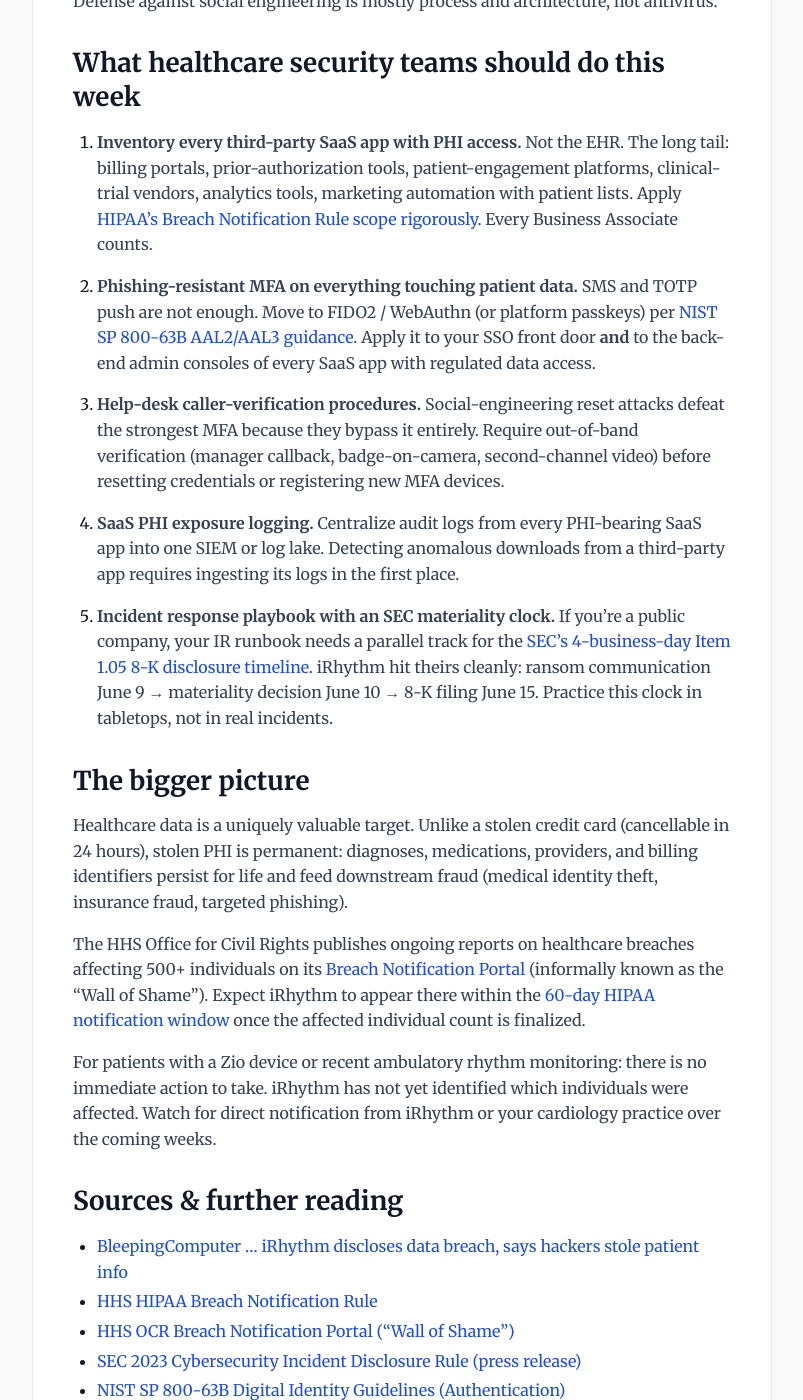
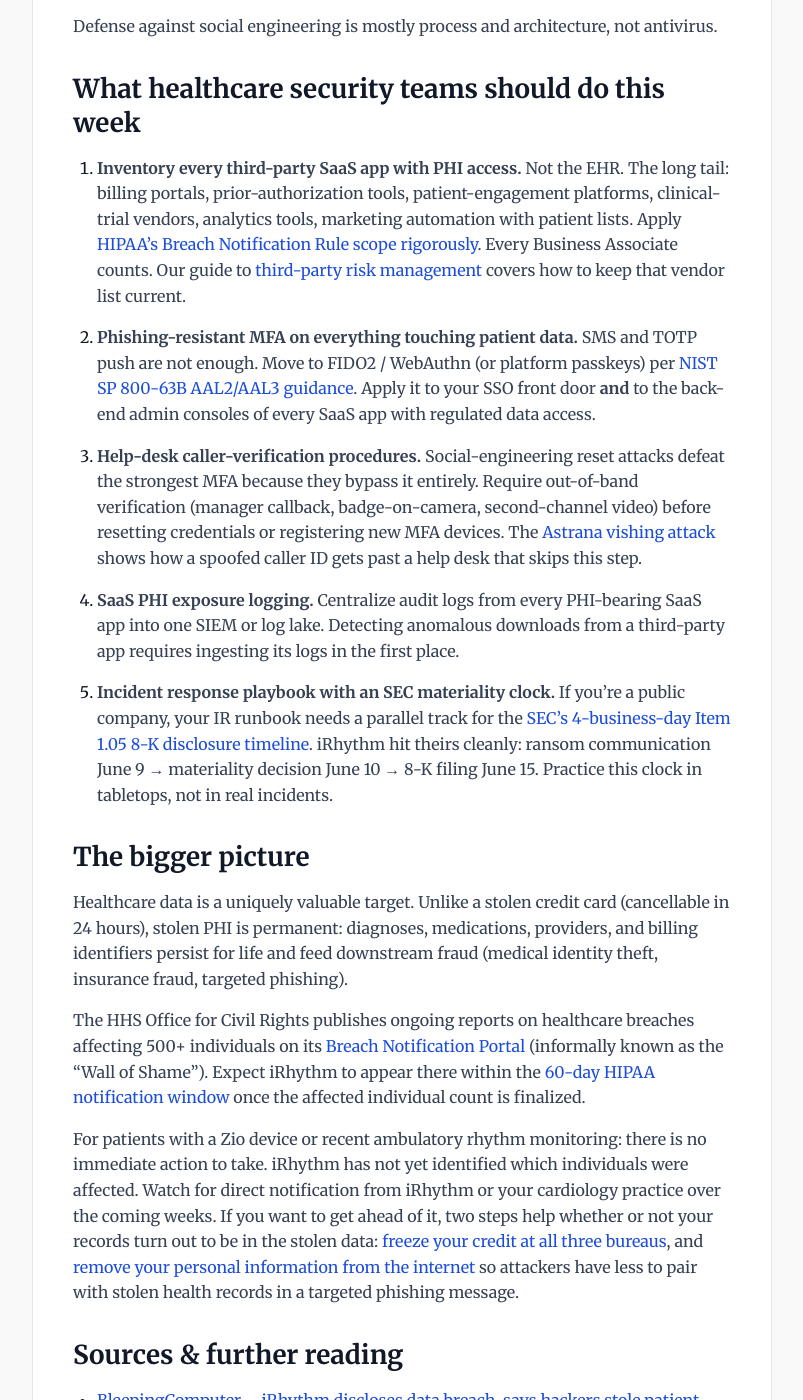
Before and after one commit to mda1125/bytesizedsecurity, a Jekyll site: the page built from _posts/2026-06-16-irhythm-data-breach-12-million-patient-records-exposed.md, in a window 1280 px wide and 1400 px high, scrolled down 2843 px. Shown: the whole window, without its empty margins (64-867 px from the left). Built offline with Jekyll 4.4.1, drawn with Linux system fonts in a browser that asks for light colours; comment, search, counter and statistics services are not loaded; some of the changed text lies outside the part shown.

Commit message:
Link the iRhythm breach post to five evergreen guides. (#33)
The post drives about a third of impressions and two-thirds of clicks but
had no internal links, so its readers had nowhere to go next. Adds links to
the privacy and credit-freeze guides for affected patients, and to the
phishing, third-party risk and vishing posts for security teams.

Co-authored-by: Marc David <marc.david@omadahealth.com>
Co-authored-by: Claude Opus 5.5 (1M context) <noreply@anthropic.com>

```diff
--- a/_posts/2026-06-16-irhythm-data-breach-12-million-patient-records-exposed.md
+++ b/_posts/2026-06-16-irhythm-data-breach-12-million-patient-records-exposed.md
@@ -46,7 +46,7 @@ iRhythm operates the **Zio**, a wearable continuous-ECG monitoring patch. Cardio
 
 The dataset is among the largest curated heart-rhythm corpuses in healthcare. While the exact count of affected individuals has not been published, the breach's potential reach is meaningful both for affected patients (HIPAA notifications under the Breach Notification Rule will follow) and for iRhythm's clinical research pipeline if proprietary data was exfiltrated.
 
-The bigger story is the **initial access vector**. Per iRhythm's own filing, attackers used social engineering to reach third-party-hosted business apps holding patient data. Not a zero-day. Not an unpatched VPN. People tricked into approving access or surrendering credentials.
+The bigger story is the **initial access vector**. Per iRhythm's own filing, attackers used social engineering to reach third-party-hosted business apps holding patient data. Not a zero-day. Not an unpatched VPN. People tricked into approving access or surrendering credentials. That is the same reason [modern phishing beats password resets](/2026/06/19/modern-phishing-why-password-resets-fail/): the lure targets the person, not the system.
 
 This matches the dominant healthcare-breach pattern of 2026:
 
@@ -59,11 +59,11 @@ Defense against social engineering is mostly process and architecture, not antiv
 
 ## What healthcare security teams should do this week
 
-1. **Inventory every third-party SaaS app with PHI access.** Not the EHR. The long tail: billing portals, prior-authorization tools, patient-engagement platforms, clinical-trial vendors, analytics tools, marketing automation with patient lists. Apply [HIPAA's Breach Notification Rule scope rigorously](https://www.hhs.gov/hipaa/for-professionals/breach-notification/index.html). Every Business Associate counts.
+1. **Inventory every third-party SaaS app with PHI access.** Not the EHR. The long tail: billing portals, prior-authorization tools, patient-engagement platforms, clinical-trial vendors, analytics tools, marketing automation with patient lists. Apply [HIPAA's Breach Notification Rule scope rigorously](https://www.hhs.gov/hipaa/for-professionals/breach-notification/index.html). Every Business Associate counts. Our guide to [third-party risk management](/2026/09/05/third-party-risk-management-ai-bug-report-flood/) covers how to keep that vendor list current.
 
 2. **Phishing-resistant MFA on everything touching patient data.** SMS and TOTP push are not enough. Move to FIDO2 / WebAuthn (or platform passkeys) per [NIST SP 800-63B AAL2/AAL3 guidance](https://pages.nist.gov/800-63-3/sp800-63b.html). Apply it to your SSO front door **and** to the back-end admin consoles of every SaaS app with regulated data access.
 
-3. **Help-desk caller-verification procedures.** Social-engineering reset attacks defeat the strongest MFA because they bypass it entirely. Require out-of-band verification (manager callback, badge-on-camera, second-channel video) before resetting credentials or registering new MFA devices.
+3. **Help-desk caller-verification procedures.** Social-engineering reset attacks defeat the strongest MFA because they bypass it entirely. Require out-of-band verification (manager callback, badge-on-camera, second-channel video) before resetting credentials or registering new MFA devices. The [Astrana vishing attack](/2026/09/25/astrana-vishing-attack-caller-id-spoofing/) shows how a spoofed caller ID gets past a help desk that skips this step.
 
 4. **SaaS PHI exposure logging.** Centralize audit logs from every PHI-bearing SaaS app into one SIEM or log lake. Detecting anomalous downloads from a third-party app requires ingesting its logs in the first place.
 
@@ -75,7 +75,7 @@ Healthcare data is a uniquely valuable target. Unlike a stolen credit card (canc
 
 The HHS Office for Civil Rights publishes ongoing reports on healthcare breaches affecting 500+ individuals on its [Breach Notification Portal](https://ocrportal.hhs.gov/ocr/breach/breach_report.jsf) (informally known as the "Wall of Shame"). Expect iRhythm to appear there within the [60-day HIPAA notification window](https://www.hhs.gov/hipaa/for-professionals/breach-notification/index.html) once the affected individual count is finalized.
 
-For patients with a Zio device or recent ambulatory rhythm monitoring: there is no immediate action to take. iRhythm has not yet identified which individuals were affected. Watch for direct notification from iRhythm or your cardiology practice over the coming weeks.
+For patients with a Zio device or recent ambulatory rhythm monitoring: there is no immediate action to take. iRhythm has not yet identified which individuals were affected. Watch for direct notification from iRhythm or your cardiology practice over the coming weeks. If you want to get ahead of it, two steps help whether or not your records turn out to be in the stolen data: [freeze your credit at all three bureaus](/2026/02/26/lexisnexis-credit-freezes-your-guide-to-identity-protection/), and [remove your personal information from the internet](/remove-personal-information-from-internet/) so attackers have less to pair with stolen health records in a targeted phishing message.
 
 ## Sources & further reading
 
```
